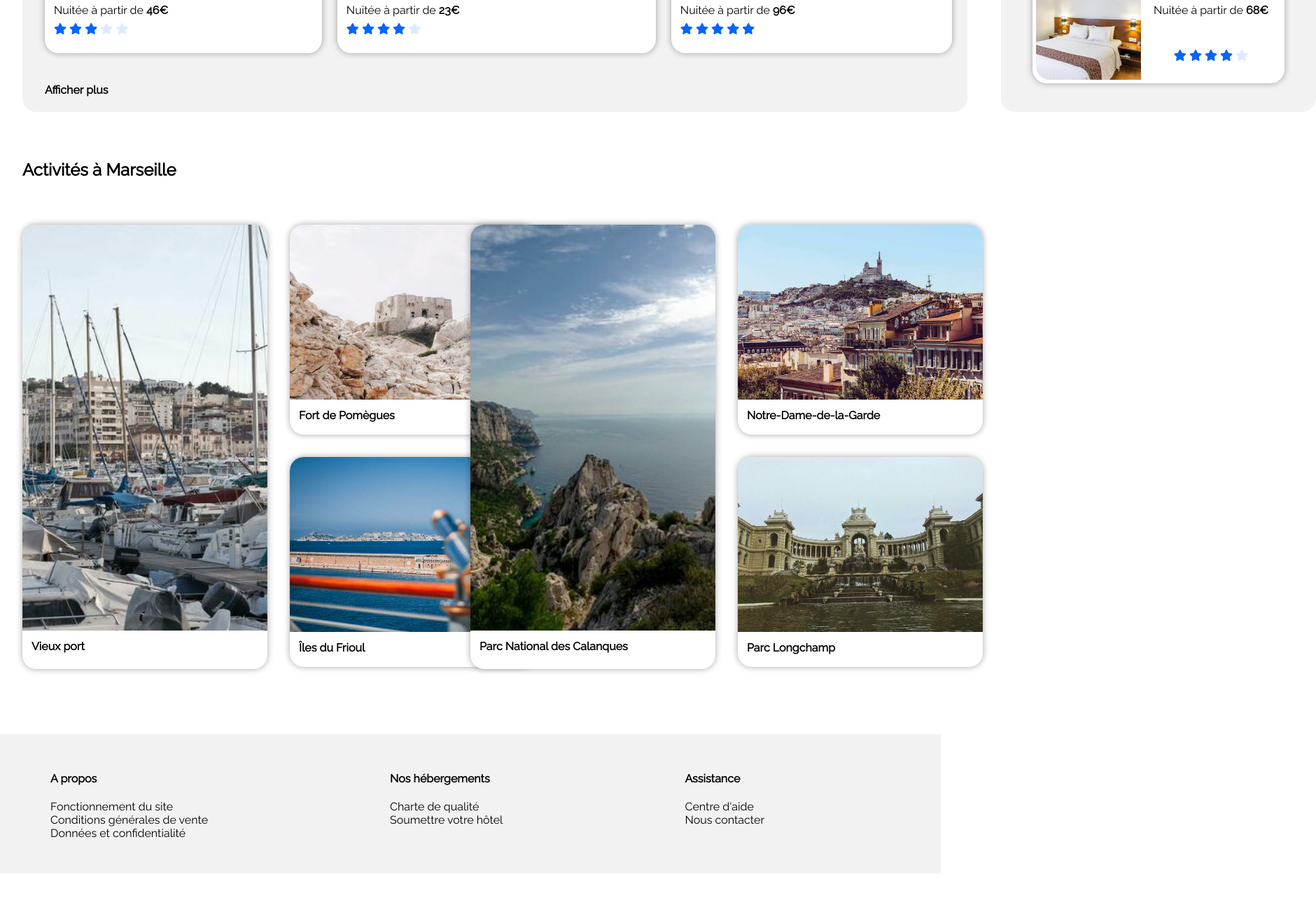
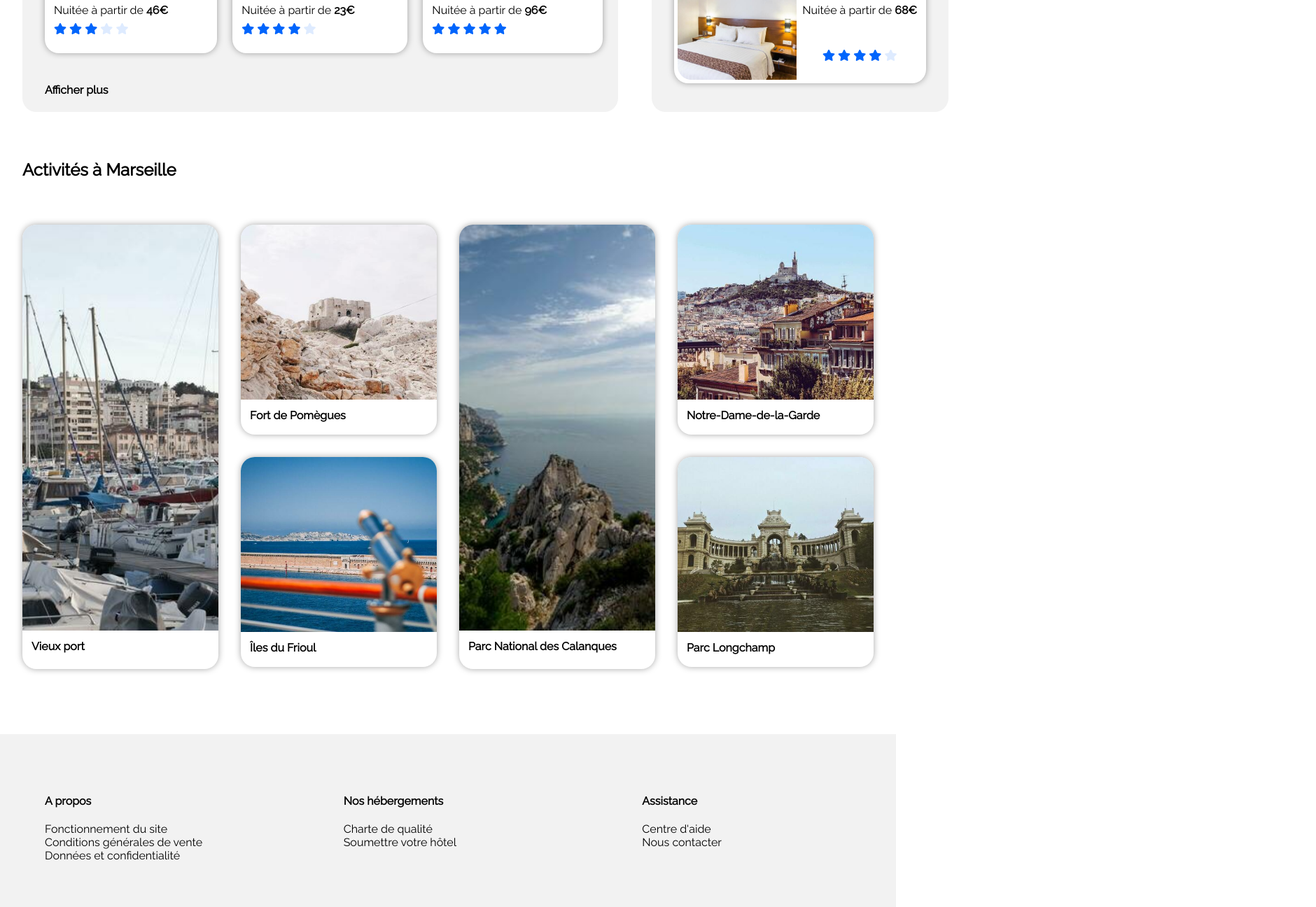
Before and after one commit to BaptisteFran/kerstern.github.io, a plain HTML site: page index.html in a window 1280 px wide. Shown: the part 1187-2483 px from the top of the page at 70% size, 1880 px wide, since content can reach past the window. Before the commit the page ends 2435 px from the top, so only its background shows below. Drawn offline with Linux system fonts and the light colour scheme.

Commit message:
Modif responsive de base
Style.css
Modif des tailles en fraction plutôt qu'en pixel

```diff
--- a/css/style.css
+++ b/css/style.css
@@ -166,7 +166,7 @@ a.disabled {
 
 .main {
   display: grid;
-  grid-template-columns: 1350px 450px;
+  grid-template-columns: 70% 1fr;
   grid-auto-rows: auto;
   gap: 3rem;
 }
@@ -249,6 +249,8 @@ article span {
 }
 
 .right-main {
+  grid-column: 2;
+  grid-row: 1;
   background-color: #f2f2f2;
   border-radius: 20px;
   padding: 2rem;
@@ -277,14 +279,14 @@ article span {
   padding: 5px;
   text-align: center;
   display: grid;
-  grid-template-columns: 150px;
-  grid-template-rows: 33% 33% 33%;
+  grid-template-columns: 1fr;
+  grid-template-rows: repeat(3, 33%);
   box-shadow: 0px 0px 10px 0px rgba(0, 0, 0, 0.35);
   margin-top: 5rem;
 }
 
 .right-main article img {
-  width: 150px;
+  width: 100%;
   height: 175px;
   border-radius: 20px 0 0 20px;
   object-fit: cover;
@@ -330,7 +332,7 @@ article span {
   grid-column: 1;
   grid-row: 1;
   display: grid;
-  grid-template-columns: 50% 50%;
+  grid-template-columns: repeat(2, 1fr);
   grid-template-rows: 10% 45% 45%;
   gap: 2rem;
   margin-top: 3rem;
@@ -339,8 +341,9 @@ article span {
 .left-activites {
   grid-column: 1;
   grid-row: 2/5;
+  justify-content: center;
   display: grid;
-  grid-template-columns: 350px 350px;
+  grid-template-columns: repeat(2, 1fr);
   grid-template-rows: 250px 145px 250px;
   gap: 2rem;
 }
@@ -348,8 +351,9 @@ article span {
 .right-activites {
   grid-column: 2;
   grid-row: 2/5;
+  justify-content: center;
   display: grid;
-  grid-template-columns: 350px 350px;
+  grid-template-columns: repeat(2, 1fr);
   grid-template-rows: 250px 145px 250px;
   gap: 2rem;
 }
@@ -442,14 +446,18 @@ article span {
 
 .footer {
   display: grid;
-  grid-template-columns: auto;
+  grid-template-columns: repeat(3, 1fr);
   grid-auto-rows: 100%;
+  gap: 0;
   background-color: #f2f2f2;
   height: auto;
-  width: 100vw;
-  max-width: 1839px;
+  width: 100%;
+  text-align: left;
+}
+
+.footer ul {
+  margin: 2rem;
   padding: 2rem;
-  text-align: left;
 }
 
 .footer ul li a {
```
